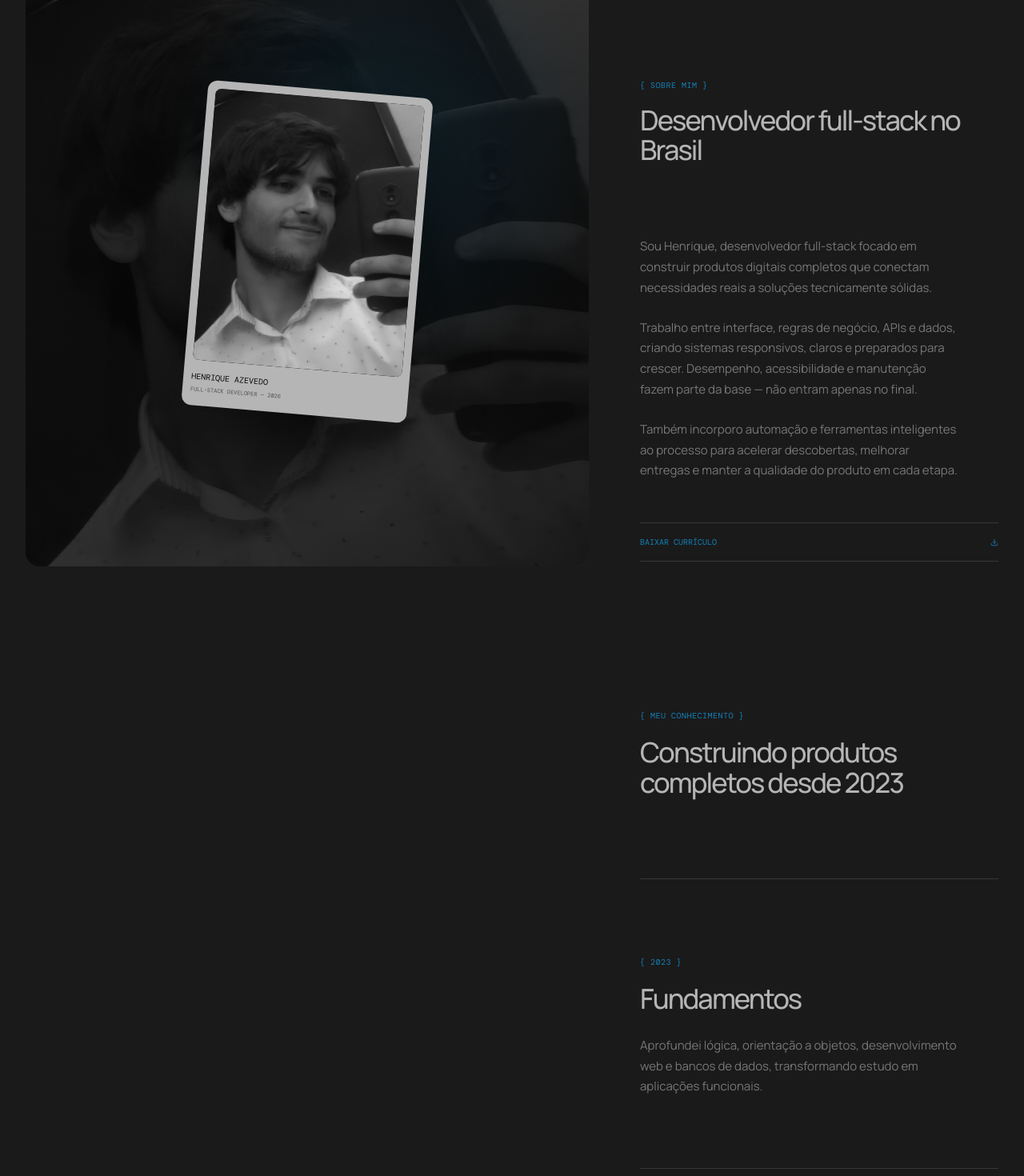
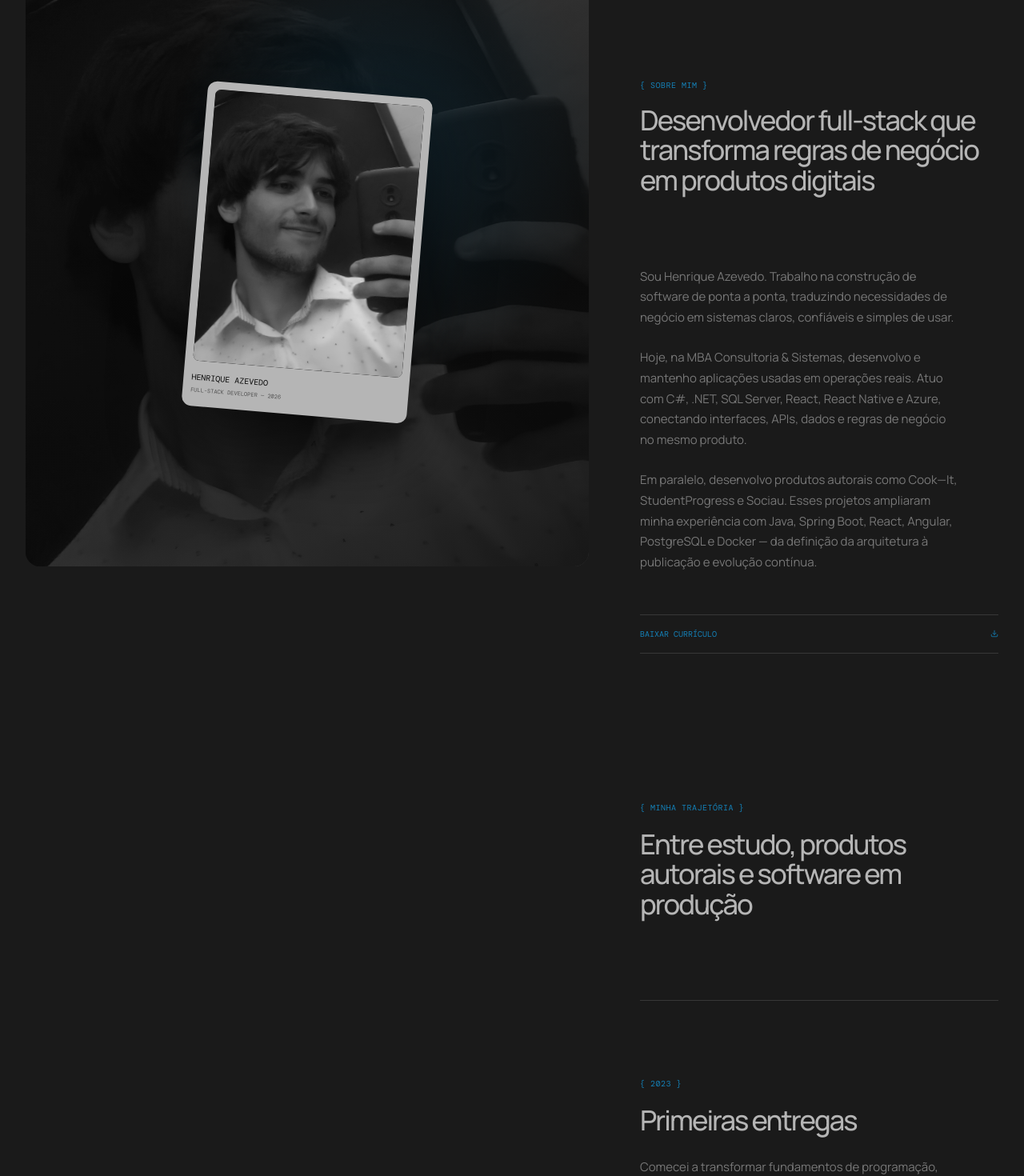
Before and after one commit to henriiqueaze/Portfolio-Henrique, a React (Vite) app: page / in a window 1280 px wide. Shown: the part 860-2330 px from the top of the page at 80% size. Built offline with nearby package versions, Linux system fonts and the light colour scheme; a web font is replaced by a local one.

Commit message:
Refine about copy from professional experience

```diff
--- a/src/App.jsx
+++ b/src/App.jsx
@@ -44,10 +44,10 @@ const content = {
     based: "São Paulo, Brasil",
     available: "Disponível para projetos e oportunidades selecionadas",
     aboutMeta: "CÓDIGO, SOFTWARE E ARQUITETURA / 2026",
-    aboutTitle: "Desenvolvedor full-stack no Brasil",
-    aboutParagraphs: ["Sou Henrique, desenvolvedor full-stack focado em construir produtos digitais completos que conectam necessidades reais a soluções tecnicamente sólidas.", "Trabalho entre interface, regras de negócio, APIs e dados, criando sistemas responsivos, claros e preparados para crescer. Desempenho, acessibilidade e manutenção fazem parte da base — não entram apenas no final.", "Também incorporo automação e ferramentas inteligentes ao processo para acelerar descobertas, melhorar entregas e manter a qualidade do produto em cada etapa."],
-    knowledgeLabel: "Meu conhecimento", knowledgeTitle: "Construindo produtos completos desde 2023",
-    knowledgeTimeline: [{ period: "2023", title: "Fundamentos", text: "Aprofundei lógica, orientação a objetos, desenvolvimento web e bancos de dados, transformando estudo em aplicações funcionais." }, { period: "2024", title: "Estrutura", text: "Passei a desenvolver sistemas completos com Java, Spring Boot, SQL, Python e interfaces conectadas a APIs REST." }, { period: "2025", title: "Produtos", text: "Ampliei o foco em React, Angular e experiência de uso por meio de produtos como StudentProgress, Sociau e outras aplicações independentes." }, { period: "2026 — Hoje", title: "Experiência profissional", text: "Atuo em software empresarial com C#, .NET, React, React Native, SQL Server e Azure, conectando arquitetura, produto e operação real." }],
+    aboutTitle: "Desenvolvedor full-stack que transforma regras de negócio em produtos digitais",
+    aboutParagraphs: ["Sou Henrique Azevedo. Trabalho na construção de software de ponta a ponta, traduzindo necessidades de negócio em sistemas claros, confiáveis e simples de usar.", "Hoje, na MBA Consultoria & Sistemas, desenvolvo e mantenho aplicações usadas em operações reais. Atuo com C#, .NET, SQL Server, React, React Native e Azure, conectando interfaces, APIs, dados e regras de negócio no mesmo produto.", "Em paralelo, desenvolvo produtos autorais como Cook—It, StudentProgress e Sociau. Esses projetos ampliaram minha experiência com Java, Spring Boot, React, Angular, PostgreSQL e Docker — da definição da arquitetura à publicação e evolução contínua."],
+    knowledgeLabel: "Minha trajetória", knowledgeTitle: "Entre estudo, produtos autorais e software em produção",
+    knowledgeTimeline: [{ period: "2023", title: "Primeiras entregas", text: "Comecei a transformar fundamentos de programação, orientação a objetos, web e bancos de dados em aplicações completas e trabalhos independentes." }, { period: "2024", title: "Amplitude técnica", text: "Avancei em Java, Spring Boot, SQL e APIs REST, além de explorar aplicações desktop com Python e arquiteturas preparadas para evolução." }, { period: "2025", title: "Visão de produto", text: "Construí experiências completas com React e Angular em projetos como StudentProgress e Sociau, aproximando decisões técnicas das necessidades de quem usa." }, { period: "2026 — Hoje", title: "Software em operação", text: "Na MBA Consultoria & Sistemas, trabalho com C#, .NET, SQL Server, React, React Native e Azure em aplicações empresariais que exigem manutenção, refatoração e confiabilidade." }],
     selectedTitle: "Projetos em movimento.",
     selectedText:
       "Arraste a faixa para explorar. Toque no projeto central para abrir sua apresentação.",
@@ -112,10 +112,10 @@ const content = {
     based: "São Paulo, Brazil",
     available: "Available for selected projects and opportunities",
     aboutMeta: "PRODUCT, CODE AND MOTION / 2026",
-    aboutTitle: "Full-stack developer based in Brazil",
-    aboutParagraphs: ["I'm Henrique, a full-stack developer focused on building complete digital products that connect real needs to technically sound solutions.", "I work across interfaces, business rules, APIs and data, creating responsive, clear systems built to grow. Performance, accessibility and maintainability are part of the foundation — never an afterthought.", "I also bring automation and intelligent tools into the process to accelerate discovery, improve delivery and preserve product quality at every stage."],
-    knowledgeLabel: "My knowledge", knowledgeTitle: "Building complete products since 2023",
-    knowledgeTimeline: [{ period: "2023", title: "Foundations", text: "I deepened my knowledge of logic, object-oriented programming, web development and databases, turning study into functional applications." }, { period: "2024", title: "Structure", text: "I began developing complete systems with Java, Spring Boot, SQL, Python and interfaces connected to REST APIs." }, { period: "2025", title: "Products", text: "I expanded my focus on React, Angular and user experience through StudentProgress, Sociau and other independent applications." }, { period: "2026 — Present", title: "Professional experience", text: "I work on enterprise software with C#, .NET, React, React Native, SQL Server and Azure, connecting architecture, product and real operations." }],
+    aboutTitle: "Full-stack developer turning business rules into digital products",
+    aboutParagraphs: ["I'm Henrique Azevedo. I build software end to end, translating business needs into systems that are clear, reliable and simple to use.", "At MBA Consultoria & Sistemas, I develop and maintain applications used in real operations. I work with C#, .NET, SQL Server, React, React Native and Azure, connecting interfaces, APIs, data and business rules within the same product.", "Alongside my professional work, I build independent products such as Cook—It, StudentProgress and Sociau. These projects expanded my experience with Java, Spring Boot, React, Angular, PostgreSQL and Docker — from architecture through deployment and continuous evolution."],
+    knowledgeLabel: "My journey", knowledgeTitle: "Across study, independent products and production software",
+    knowledgeTimeline: [{ period: "2023", title: "First deliveries", text: "I began turning foundations in programming, object-oriented design, web development and databases into complete applications and independent work." }, { period: "2024", title: "Technical range", text: "I advanced in Java, Spring Boot, SQL and REST APIs while exploring desktop applications with Python and architectures designed to evolve." }, { period: "2025", title: "Product perspective", text: "I built complete experiences with React and Angular through projects such as StudentProgress and Sociau, bringing technical decisions closer to user needs." }, { period: "2026 — Present", title: "Software in operation", text: "At MBA Consultoria & Sistemas, I work with C#, .NET, SQL Server, React, React Native and Azure on enterprise applications that demand maintenance, refactoring and reliability." }],
     selected: "Selected work",
     selectedTitle: "Projects in motion.",
     selectedText:
```
